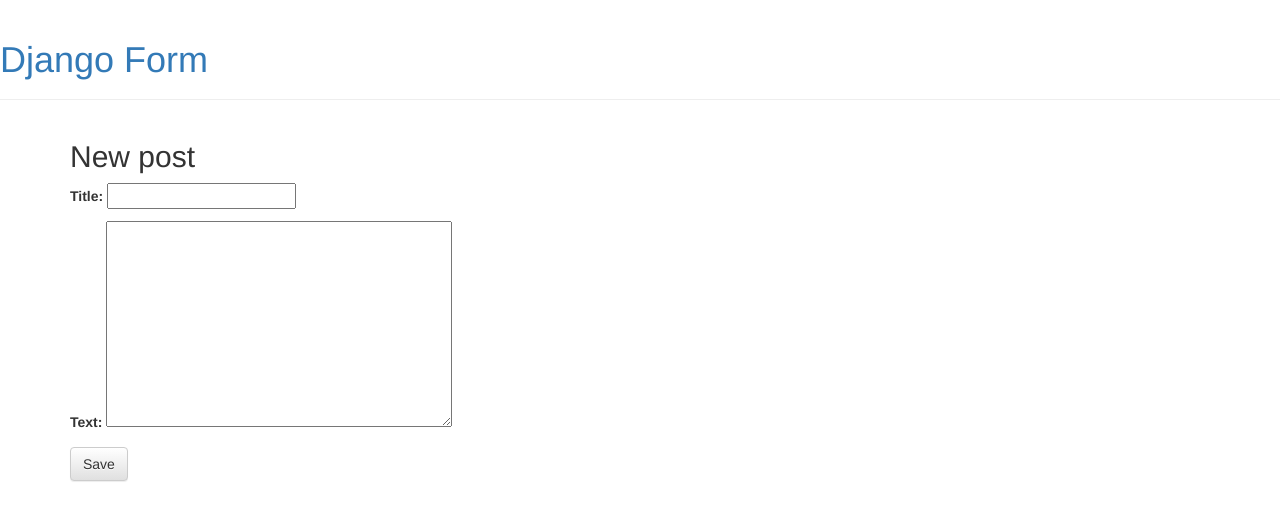
After one commit to ariqbasyar/django-form, a Django app: page /post/new/ in a window 1280 px wide. The commit adds this page. Shown: the top 521 px of the page. Run offline with Django 3.2, Linux system fonts and the light colour scheme; some libraries are stand-ins or nearby versions.

Commit message:
added an edit button

```diff
--- a/blog/templates/blog/base.html
+++ b/blog/templates/blog/base.html
@@ -4,10 +4,13 @@
         <link rel="stylesheet" href="//maxcdn.bootstrapcdn.com/bootstrap/3.2.0/css/bootstrap.min.css">
         <link rel="stylesheet" href="//maxcdn.bootstrapcdn.com/bootstrap/3.2.0/css/bootstrap-theme.min.css">
         <link href='//fonts.googleapis.com/css?family=Lobster&subset=latin,latin-ext' rel='stylesheet' type='text/css'>
-        <link rel="stylesheet" href="{% static 'css/style.css' %}">
+        <link rel="stylesheet" href="style.css">
     </head>
     <body>
       <div class="page-header">
+        {% if user.is_authenticated %}
+          <a href="{% url 'post_new' %}" class="top-menu"><span class="glyphicon glyphicon-plus"></span></a>
+        {% endif %}
         <h1><a href="/">Django Form</a></h1>
       </div>
       <div class="content container">
--- a/blog/templates/blog/post_detail.html
+++ b/blog/templates/blog/post_detail.html
@@ -7,6 +7,9 @@
                 {{ post.published_date }}
             </div>
         {% endif %}
+        {% if user.is_authenticated %}
+         <a class="btn btn-default" href="{% url 'post_edit' pk=post.pk %}"><span class="glyphicon glyphicon-pencil"></span></a>
+        {% endif %}
         <h2>{{ post.title }}</h2>
         <p>{{ post.text|linebreaksbr }}</p>
     </div>
--- /dev/null
+++ b/blog/templates/blog/post_edit.html
@@ -0,0 +1,9 @@
+{% extends 'blog/base.html' %}
+
+{% block content %}
+    <h2>New post</h2>
+    <form method="POST" class="post-form">{% csrf_token %}
+        {{ form.as_p }}
+        <button type="submit" class="save btn btn-default">Save</button>
+    </form>
+{% endblock %}
--- a/blog/templates/blog/post_list.html
+++ b/blog/templates/blog/post_list.html
@@ -1,10 +1,11 @@
+{% extends 'blog/base.html' %}
 <html>
     <head>
         <title>Django Girls blog</title>
         <link rel="stylesheet" href="//maxcdn.bootstrapcdn.com/bootstrap/3.2.0/css/bootstrap.min.css">
         <link rel="stylesheet" href="//maxcdn.bootstrapcdn.com/bootstrap/3.2.0/css/bootstrap-theme.min.css">
         <link href='//fonts.googleapis.com/css?family=Lobster&subset=latin,latin-ext' rel='stylesheet' type='text/css'>
-        <link rel="stylesheet" href="{% static 'css/style.css' %}">
+        <link rel="stylesheet" href="style.css">
     </head>
     <body>
         <div class="page-header">
@@ -14,7 +15,6 @@
         <div class="content container">
             <div class="row">
                 <div class="col-md-8">
-                  {% extends 'blog/base.html' %}
                   {% block content %}
                     {% for post in posts %}
                         <div class="post">
--- a/blog/urls.py
+++ b/blog/urls.py
@@ -5,4 +5,5 @@ urlpatterns = [
     path('', views.post_list, name='post_list'),
     path('post/<int:pk>/', views.post_detail, name='post_detail'),
     path('post/new/', views.post_new, name='post_new'),
+    path('post/<int:pk>/edit/', views.post_edit, name='post_edit'),
 ]
--- a/blog/views.py
+++ b/blog/views.py
@@ -1,5 +1,7 @@
-from django.shortcuts import render
-from django.shortcuts import render, get_object_or_404
+from django.shortcuts import render, get_object_or_404, redirect
+from django.utils import timezone
+from .models import Post
+from .forms import PostForm
 
 def post_list(request):
     posts = Post.objects.filter(published_date__lte=timezone.now()).order_by('published_date')
@@ -8,3 +10,30 @@ def post_list(request):
 def post_detail(request, pk):
     post = get_object_or_404(Post, pk=pk)
     return render(request, 'blog/post_detail.html', {'post': post})
+
+def post_new(request):
+    if request.method == "POST":
+        form = PostForm(request.POST)
+        if form.is_valid():
+            post = form.save(commit=False)
+            post.author = request.user
+            post.published_date = timezone.now()
+            post.save()
+            return redirect('post_detail', pk=post.pk)
+    else:
+        form = PostForm()
+    return render(request, 'blog/post_edit.html', {'form': form})
+
+def post_edit(request, pk):
+    post = get_object_or_404(Post, pk=pk)
+    if request.method == "POST":
+        form = PostForm(request.POST, instance=post)
+        if form.is_valid():
+            post = form.save(commit=False)
+            post.author = request.user
+            post.published_date = timezone.now()
+            post.save()
+            return redirect('post_detail', pk=post.pk)
+    else:
+        form = PostForm(instance=post)
+    return render(request, 'blog/post_edit.html', {'form': form})
```
Also changed, not shown: blog/templates/blog/style.css (renamed from blog/static/css/style.css). Lines whose indentation alone changed are shown as unchanged.
